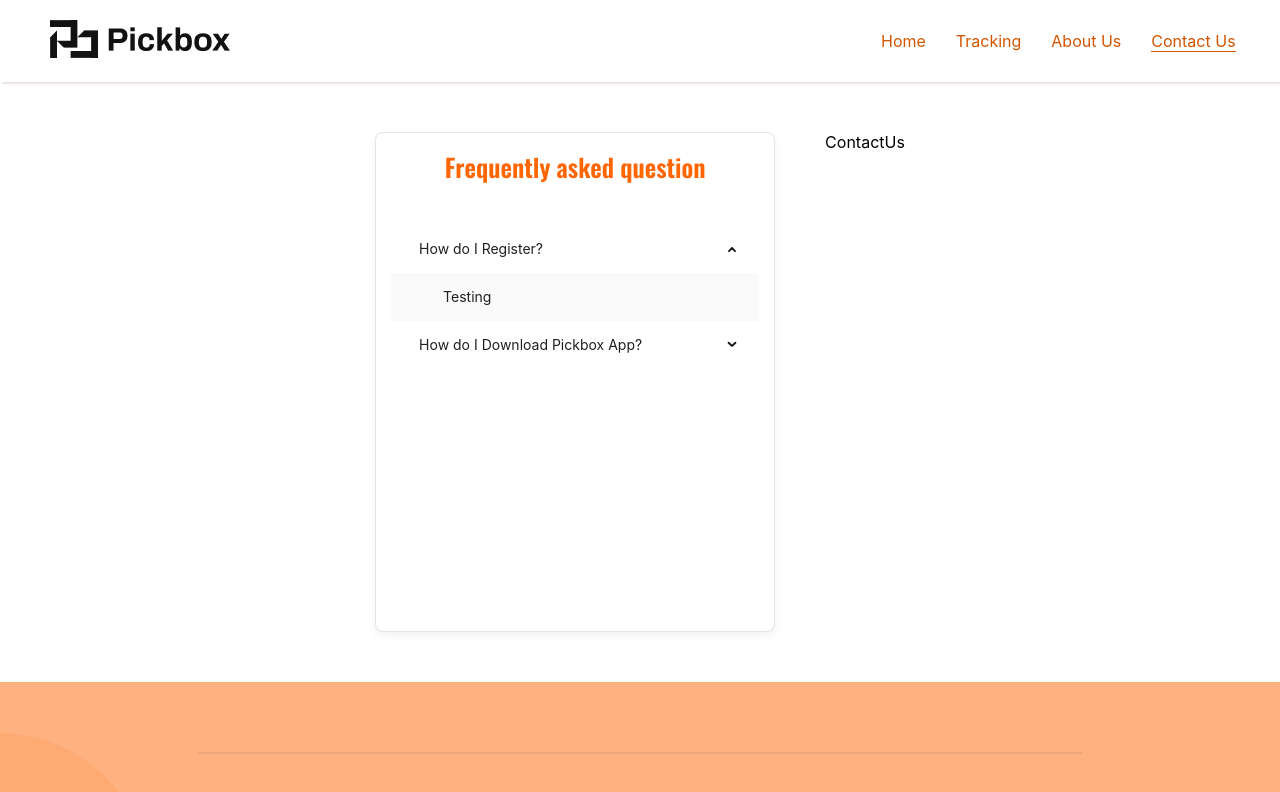
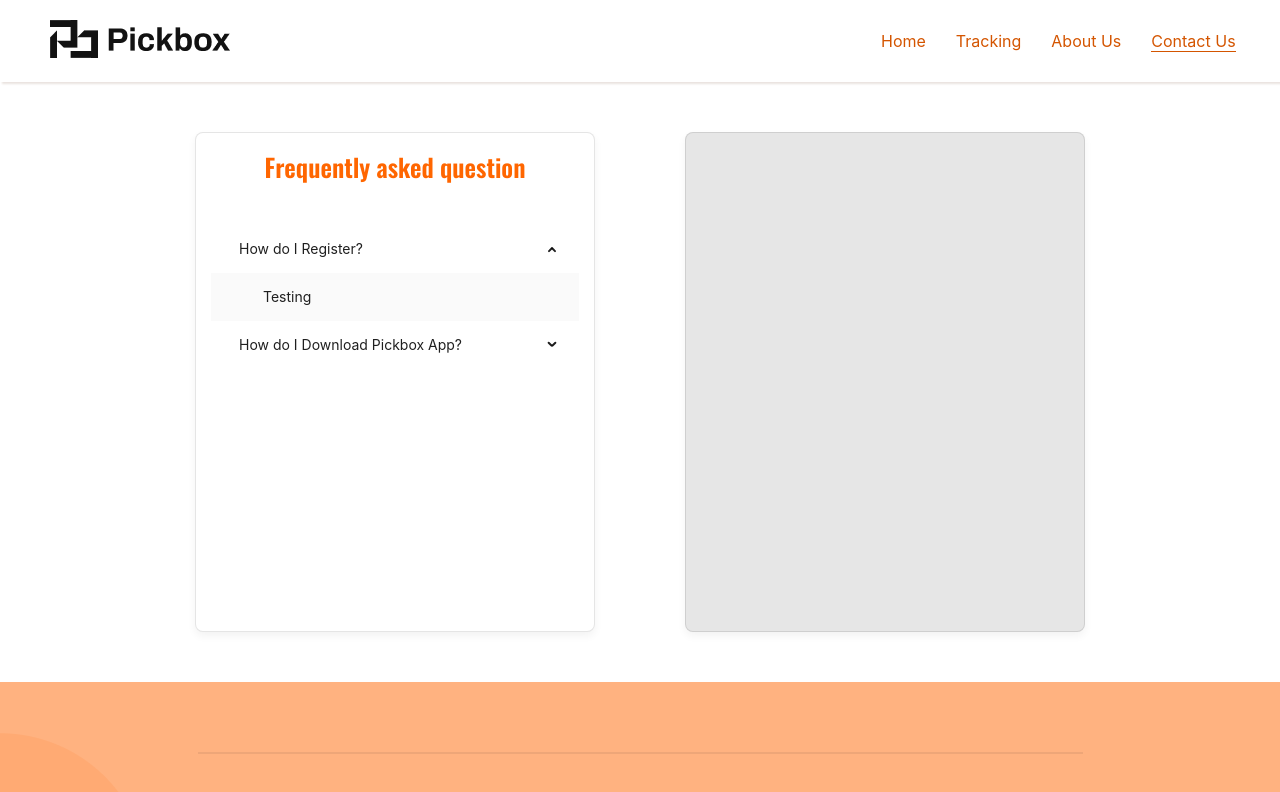
Before and after one commit to Pickbox-Project/Pickbox-frontend, a React (Create React App) app: page /contactus in a window 1280 px wide. Shown: the top 792 px of the page. Built offline with nearby package versions, Linux system fonts and the light colour scheme.

Commit message:
Started working on Contact Us Component and Imported CSS

```diff
--- a/src/Components/ContactUs/ContactUs.css
+++ b/src/Components/ContactUs/ContactUs.css
@@ -0,0 +1,9 @@
+.contact-us-container{
+    background: #e6e6e6;
+    padding: 15px;
+    border: 1px solid rgba(0, 0, 0, 0.1);
+    box-shadow: 0px 4px 8px rgba(0, 0, 0, 0.05);
+    border-radius: 8px;
+    width: 400px;
+    height: 500px;
+}
--- a/src/Components/ContactUs/ContactUs.jsx
+++ b/src/Components/ContactUs/ContactUs.jsx
@@ -1,7 +1,7 @@
 import React from "react";
 import "./ContactUs.css";
 const ContactUs = () => {
-  return <div>ContactUs</div>;
+  return <div className="contact-us-container"></div>;
 };
 
 export default ContactUs;
--- a/src/Components/Faqs/Faqs.css
+++ b/src/Components/Faqs/Faqs.css
@@ -2,7 +2,7 @@
     padding: 50px;
     display: flex;
     justify-content: center;
-    gap: 50px;
+    gap: 90px;
 }
 
 .faqs-container {
```
